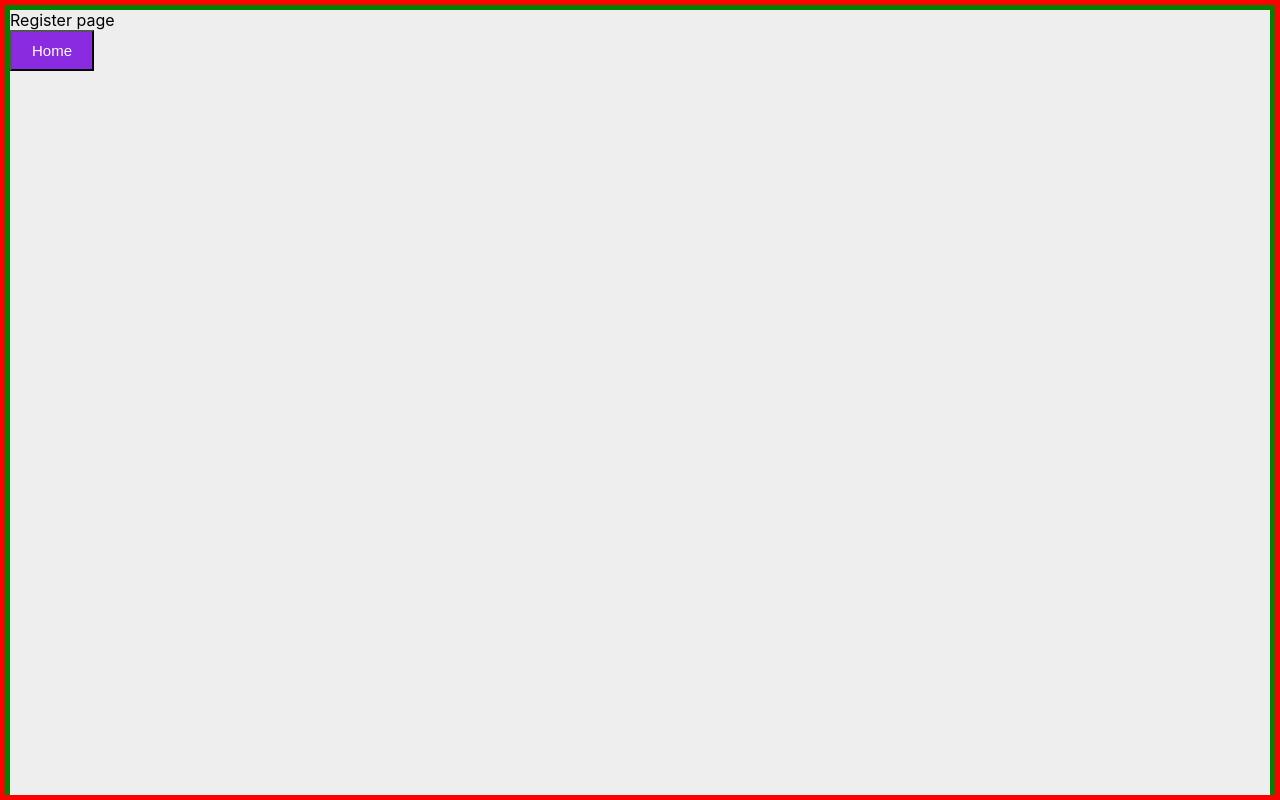
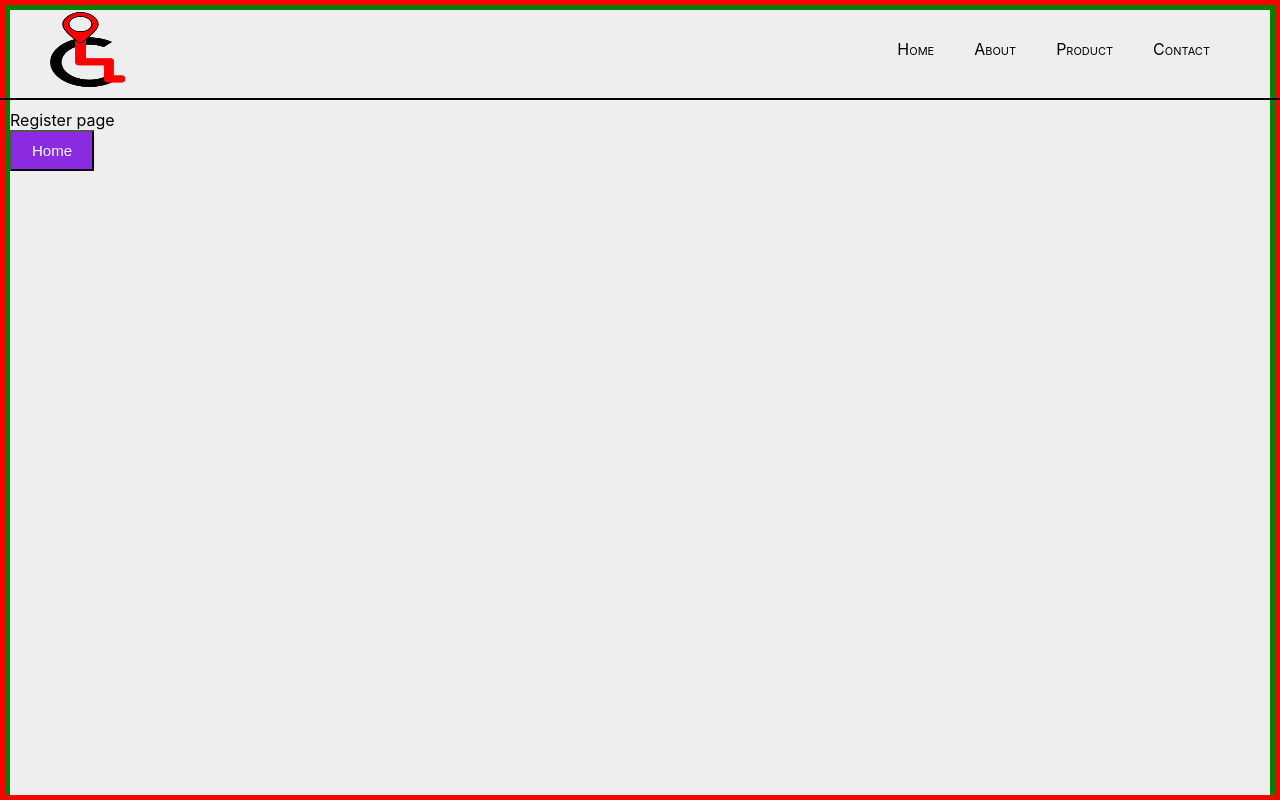
Before and after one commit to OjeshManandhar/ReactJS-TypeScript-Test, a React (Create React App) app: page /register in a window 1280 px wide. Built offline with nearby package versions, Linux system fonts and the light colour scheme.

Commit message:
Use props in LongDiv

```diff
--- a/src/common/styles.tsx
+++ b/src/common/styles/styles.tsx
@@ -1,4 +1,8 @@
+// packages
 import styled from 'styled-components';
+
+// types
+import { LongDivProp } from './types';
 
 export const Container = styled.div`
   height: 100vh;
@@ -11,9 +15,11 @@ export const Container = styled.div`
   overflow: auto;
 `;
 
-export const LongDiv = styled.div`
+export const LongDiv = styled.div<LongDivProp>`
   height: 1000px;
   width: 100%;
+
+  padding-top: ${props => (props.paddingTop ? props.paddingTop : '0px')};
 
   border: 5px solid green;
 
--- /dev/null
+++ b/src/common/styles/types.ts
@@ -0,0 +1,3 @@
+export interface LongDivProp {
+  paddingTop?: string;
+}
--- /dev/null
+++ b/src/components/NavBar/styles.tsx
@@ -0,0 +1,48 @@
+import styled from 'styled-components';
+
+export const Container = styled.div`
+  position: absolute;
+  top: 0;
+  left: 0;
+
+  height: 100px;
+  width: 100%;
+  padding: 0px 50px;
+
+  display: flex;
+  flex-direction: row;
+  justify-content: space-between;
+  align-items: center;
+
+  border-bottom: 2px solid black;
+`;
+
+export const Logo = styled.img`
+  height: 75px;
+  width: 75px;
+`;
+
+export const Navs = styled.div`
+  display: flex;
+  flex-direction: row;
+  justify-content: center;
+  align-items: center;
+`;
+
+export const NavLinks = styled.span`
+  margin: 0px 20px;
+  font-variant: small-caps;
+
+  :hover {
+    color: blueviolet;
+
+    ::before {
+      content: '[';
+      padding-right: 10px;
+    }
+    ::after {
+      content: '  ]';
+      padding-left: 10px;
+    }
+  }
+`;
--- a/src/screens/Home/index.tsx
+++ b/src/screens/Home/index.tsx
@@ -7,14 +7,14 @@ import { Link } from '@reach/router';
 import NavBar from 'components/NavBar';
 
 // styles
-import * as S from 'common/styles';
+import * as S from 'common/styles/styles';
 import { Button } from './styles';
 
 function Home() {
   return (
     <S.Container>
       <NavBar />
-      <S.LongDiv>
+      <S.LongDiv paddingTop='100px'>
         Home page <br />
         <Button>
           <Link to='/register'>Register</Link>
--- a/src/screens/Register/index.tsx
+++ b/src/screens/Register/index.tsx
@@ -7,13 +7,14 @@ import { Link } from '@reach/router';
 import NavBar from 'components/NavBar';
 
 // styles
-import * as S from 'common/styles';
+import * as S from 'common/styles/styles';
 import { Button } from './styles';
 
 function Register() {
   return (
     <S.Container>
-      <S.LongDiv>
+      <NavBar />
+      <S.LongDiv paddingTop='100px'>
         Register page <br />
         <Button>
           <Link to='/'>Home</Link>
```
Also changed, not shown: src/assets/logo.png (added).
